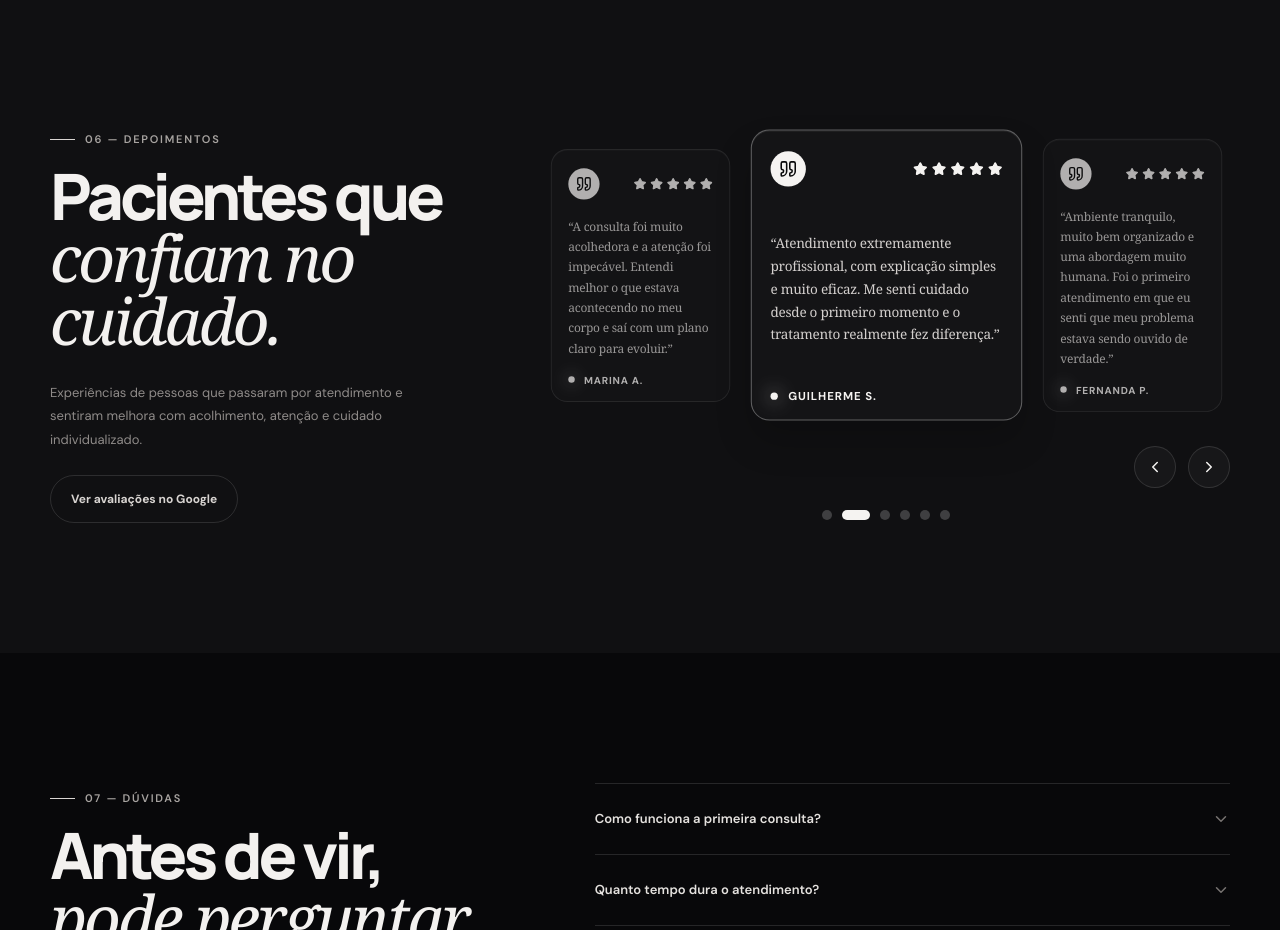
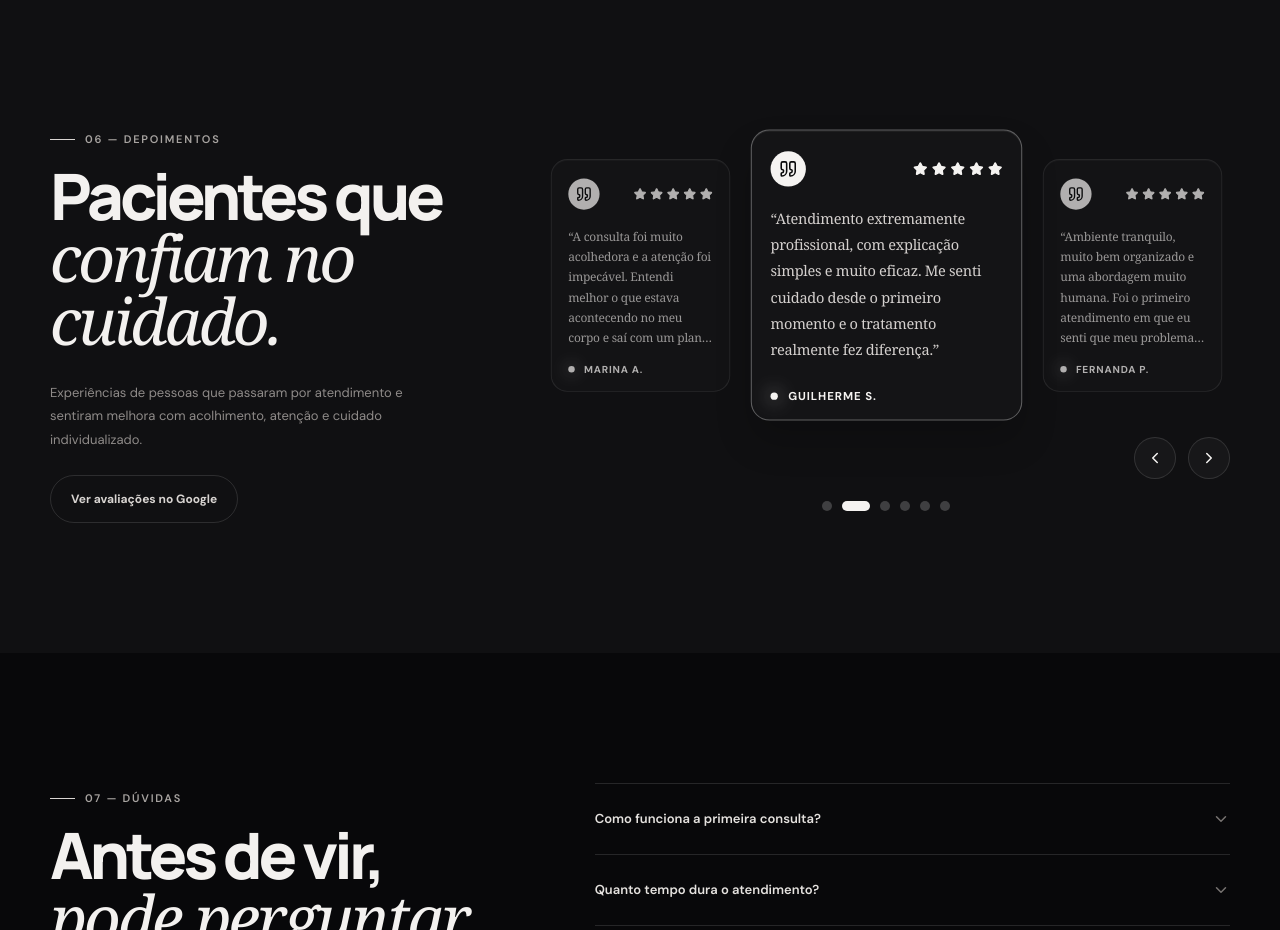
Before and after one commit to jorgekoch/site-dani, a React (Vite) app in the folder frontend/: page / in a window 1280 px wide. Shown: the part 6480-7410 px from the top of the page. Built offline with nearby package versions, Linux system fonts and the light colour scheme; no server answers.

Commit message:
font weight adjusted

```diff
--- a/frontend/src/components/pages/AdminPortal.css
+++ b/frontend/src/components/pages/AdminPortal.css
@@ -26,7 +26,7 @@
 .admin-detail-head h1,
 .admin-top h1 {
   font:
-    700 clamp(42px, 6vw, 70px)/0.95 "Manrope",
+    700 clamp(38px, 5.2vw, 64px)/0.98 "Manrope",
     sans-serif;
   letter-spacing: -0.06em;
   margin: 16px 0;
@@ -301,7 +301,7 @@
 .admin-stat strong {
   display: block;
   margin-top: 10px;
-  font-size: clamp(24px, 3vw, 32px);
+  font-size: clamp(22px, 2.7vw, 28px);
   letter-spacing: -0.04em;
 }
 .admin-stat span {
--- a/frontend/src/components/sections/TestimonialsSection.css
+++ b/frontend/src/components/sections/TestimonialsSection.css
@@ -38,6 +38,7 @@
   flex-direction: column;
   justify-content: space-between;
   min-height: 230px;
+  max-width: 100%;
   padding: 20px 18px 16px;
   background: rgba(255,255,255,.02);
   border: 1px solid var(--line);
@@ -45,6 +46,7 @@
   box-shadow: inset 0 1px 0 rgba(255,255,255,.04);
   transition: transform .3s ease, opacity .3s ease, filter .3s ease, border-color .3s ease;
   opacity: .7;
+  overflow: hidden;
 }
 
 .testimonial-card.is-left,
@@ -59,6 +61,11 @@
   border-color: rgba(255,255,255,.32);
   box-shadow: 0 20px 35px rgba(0,0,0,.18), inset 0 1px 0 rgba(255,255,255,.08);
   transform: scale(1.04);
+}
+
+.testimonial-card.is-center .testimonial-text {
+  font-size: 14px;
+  line-height: 1.8;
 }
 
 .testimonial-top {
@@ -87,10 +94,20 @@
 }
 
 .testimonial-text {
+  flex: 1;
+  display: flex;
+  align-items: center;
   margin: 18px 0 16px;
   color: #d4d0ce;
   font: 400 13px/1.7 var(--serif);
   letter-spacing: -.02em;
+  word-break: break-word;
+  overflow-wrap: anywhere;
+  line-clamp: 6;
+  -webkit-line-clamp: 6;
+  display: -webkit-box;
+  -webkit-box-orient: vertical;
+  overflow: hidden;
 }
 
 .testimonial-author {
```
